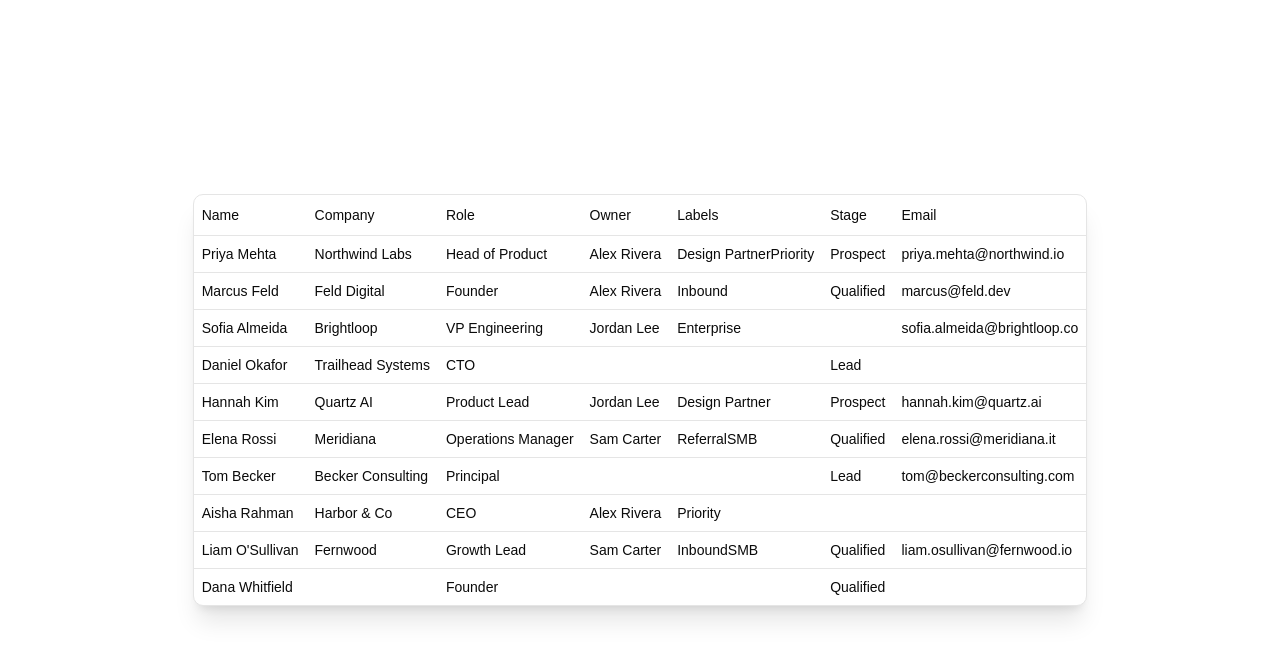
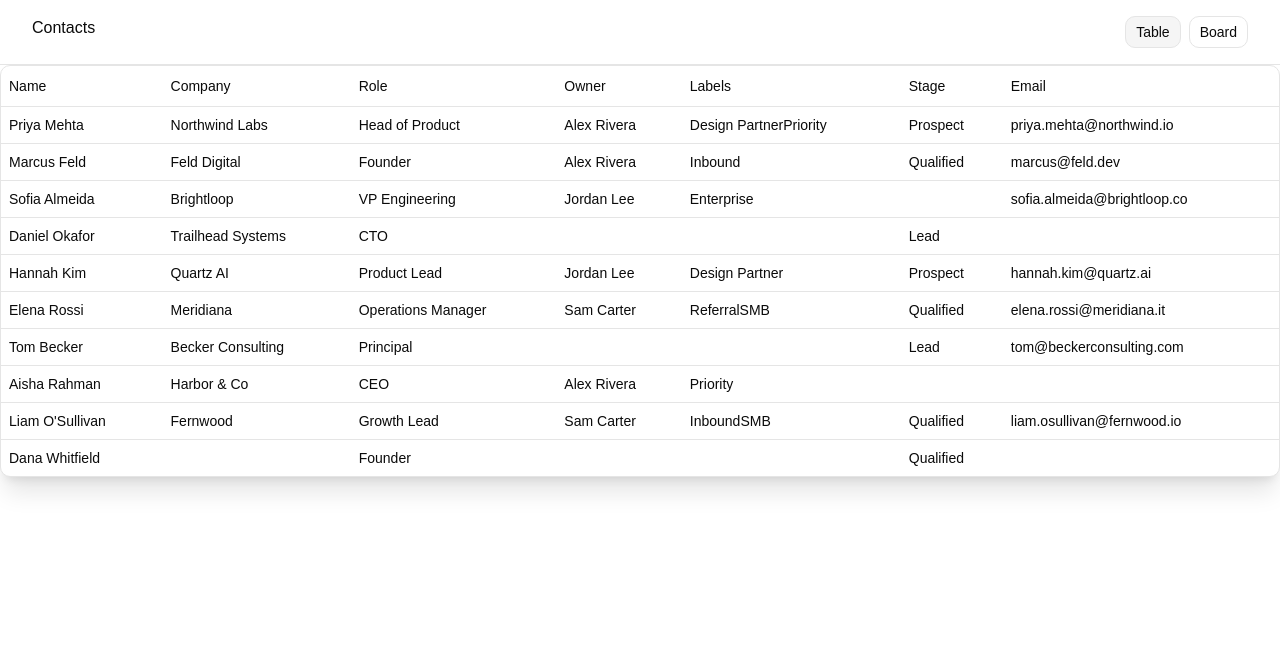
Before and after one commit to LakshayManglani/contacts, a React (Vite) app: page / in a window 1280 px wide. Shown: the top 660 px of the page. Built offline with nearby package versions, Linux system fonts and the light colour scheme.

Commit message:
feat: add board ui

```diff
--- a/src/App.tsx
+++ b/src/App.tsx
@@ -1,11 +1,35 @@
+import { useState } from 'react';
 import ContactTable from '@/components/contacts/ContactTable';
 import AppContainer from '@/components/app/AppContainer';
+import ContactBoard from '@/components/contacts/ContactBoard';
+import { ToggleGroup, ToggleGroupItem } from '@/components/ui/toggle-group';
 
 function App() {
+  const [view, setView] = useState<'table' | 'board'>('table');
+
   return (
-    <AppContainer className="flex items-center justify-center h-dvh">
-      <ContactTable />
-    </AppContainer>
+    <div className="flex flex-col min-h-dvh">
+      <header className="border-b border-border">
+        <AppContainer className="flex py-4 justify-between">
+          <span>Contacts</span>
+
+          <ToggleGroup
+            onValueChange={(value) => {
+              if (value.length === 0) return;
+
+              setView(value[0] as typeof view);
+            }}
+            defaultValue={[view]}
+            variant="outline"
+          >
+            <ToggleGroupItem value="table">Table</ToggleGroupItem>
+
+            <ToggleGroupItem value="board">Board</ToggleGroupItem>
+          </ToggleGroup>
+        </AppContainer>
+      </header>
+      {view === 'table' ? <ContactTable /> : <ContactBoard />}
+    </div>
   );
 }
 
--- /dev/null
+++ b/src/components/contacts/ContactBoard.tsx
@@ -0,0 +1,41 @@
+import { STAGES, type Contact, type Stage } from '@/types/contact';
+import { contacts } from '@/data/contacts';
+import ContactBoardColumn from '@/components/contacts/ContactBoardColumn';
+import AppContainer from '@/components/app/AppContainer';
+
+export default function ContactBoard() {
+  const groups = STAGES.reduce<Record<Stage, Contact[]>>(
+    (acc, stage) => {
+      acc[stage] = [];
+      return acc;
+    },
+    {} as Record<Stage, Contact[]>,
+  );
+
+  const noGroup: Contact[] = [];
+
+  contacts.forEach((contact) => {
+    if (!contact.stage) {
+      noGroup.push(contact);
+      return;
+    }
+
+    groups[contact.stage].push(contact);
+  });
+
+  return (
+    <AppContainer className="flex-1 flex">
+      <div
+        role="group"
+        aria-label="Contacts board"
+        className="flex gap-8 overflow-y-auto flex-1 py-8"
+      >
+        {STAGES.map((stage) => {
+          return <ContactBoardColumn key={stage} stage={stage} contacts={groups[stage]} />;
+        })}
+
+        {noGroup.length > 0 && <ContactBoardColumn stage={'Unassigned'} contacts={noGroup} />}
+      </div>
+    </AppContainer>
+  );
+}
--- /dev/null
+++ b/src/components/contacts/ContactBoardColumn.tsx
@@ -0,0 +1,42 @@
+import type { Contact } from '@/types/contact';
+
+interface ContactBoardColumnProps {
+  stage?: string;
+  contacts: Contact[];
+}
+
+export default function ContactBoardColumn({ stage, contacts }: ContactBoardColumnProps) {
+  return (
+    <section
+      key={stage}
+      aria-labelledby={`stage-${stage}`}
+      className="min-h-48 w-3xs shrink-0 flex flex-col rounded-lg border border-border bg-muted/30"
+    >
+      <div className="flex items-center justify-between border-b px-4 py-3">
+        <h2 id={`stage-${stage}`} className="text-sm font-semibold">
+          {stage}
+        </h2>
+
+        <span className="text-xs text-muted-foreground">{contacts.length}</span>
+      </div>
+
+      <div className="flex flex-1 flex-col gap-2 p-3">
+        {contacts.length > 0 ? (
+          contacts.map((contact) => (
+            <article key={contact.id} className="rounded-md border bg-background p-3">
+              <p className="text-sm font-medium line-clamp-1">{contact.name}</p>
+
+              {contact.company && (
+                <p className="mt-1 text-xs text-muted-foreground line-clamp-1">{contact.company}</p>
+              )}
+            </article>
+          ))
+        ) : (
+          <div className="flex flex-1 items-center justify-center rounded-md border border-dashed p-4">
+            <p className="text-xs text-muted-foreground">No contacts</p>
+          </div>
+        )}
+      </div>
+    </section>
+  );
+}
--- /dev/null
+++ b/src/components/ui/toggle-group.tsx
@@ -0,0 +1,87 @@
+'use client';
+
+import * as React from 'react';
+import { Toggle as TogglePrimitive } from '@base-ui/react/toggle';
+import { ToggleGroup as ToggleGroupPrimitive } from '@base-ui/react/toggle-group';
+import { type VariantProps } from 'class-variance-authority';
+import { cn } from 'cn';
+
+import { toggleVariants } from '@/components/ui/toggle';
+
+const ToggleGroupContext = React.createContext<
+  VariantProps<typeof toggleVariants> & {
+    spacing?: number;
+    orientation?: 'horizontal' | 'vertical';
+  }
+>({
+  size: 'default',
+  variant: 'default',
+  spacing: 2,
+  orientation: 'horizontal',
+});
+
+function ToggleGroup({
+  className,
+  variant,
+  size,
+  spacing = 2,
+  orientation = 'horizontal',
+  children,
+  ...props
+}: ToggleGroupPrimitive.Props &
+  VariantProps<typeof toggleVariants> & {
+    spacing?: number;
+    orientation?: 'horizontal' | 'vertical';
+  }) {
+  return (
+    <ToggleGroupPrimitive
+      data-slot="toggle-group"
+      data-variant={variant}
+      data-size={size}
+      data-spacing={spacing}
+      data-orientation={orientation}
+      style={{ '--gap': spacing } as React.CSSProperties}
+      className={cn(
+        'group/toggle-group flex w-fit flex-row items-center gap-[--spacing(var(--gap))] rounded-lg data-[size=sm]:rounded-[min(var(--radius-md),10px)] data-vertical:flex-col data-vertical:items-stretch',
+        className,
+      )}
+      {...props}
+    >
+      <ToggleGroupContext.Provider value={{ variant, size, spacing, orientation }}>
+        {children}
+      </ToggleGroupContext.Provider>
+    </ToggleGroupPrimitive>
+  );
+}
+
+function ToggleGroupItem({
+  className,
+  children,
+  variant = 'default',
+  size = 'default',
+  ...props
+}: TogglePrimitive.Props & VariantProps<typeof toggleVariants>) {
+  const context = React.useContext(ToggleGroupContext);
+
+  return (
+    <TogglePrimitive
+      data-slot="toggle-group-item"
+      data-variant={context.variant || variant}
+      data-size={context.size || size}
+      data-spacing={context.spacing}
+      className={cn(
+        'shrink-0 group-data-[spacing=0]/toggle-group:rounded-none group-data-[spacing=0]/toggle-group:px-2 focus:z-10 focus-visible:z-10 group-data-[spacing=0]/toggle-group:has-data-[icon=inline-end]:pr-1.5 group-data-[spacing=0]/toggle-group:has-data-[icon=inline-start]:pl-1.5 group-data-horizontal/toggle-group:data-[spacing=0]:first:rounded-l-lg group-data-vertical/toggle-group:data-[spacing=0]:first:rounded-t-lg group-data-horizontal/toggle-group:data-[spacing=0]:last:rounded-r-lg group-data-vertical/toggle-group:data-[spacing=0]:last:rounded-b-lg group-data-horizontal/toggle-group:data-[spacing=0]:data-[variant=outline]:border-l-0 group-data-vertical/toggle-group:data-[spacing=0]:data-[variant=outline]:border-t-0 group-data-horizontal/toggle-group:data-[spacing=0]:data-[variant=outline]:first:border-l group-data-vertical/toggle-group:data-[spacing=0]:data-[variant=outline]:first:border-t',
+        toggleVariants({
+          variant: context.variant || variant,
+          size: context.size || size,
+        }),
+        className,
+      )}
+      {...props}
+    >
+      {children}
+    </TogglePrimitive>
+  );
+}
+
+export { ToggleGroup, ToggleGroupItem };
--- /dev/null
+++ b/src/components/ui/toggle.tsx
@@ -0,0 +1,42 @@
+import { Toggle as TogglePrimitive } from '@base-ui/react/toggle';
+import { cva, type VariantProps } from 'class-variance-authority';
+import { cn } from 'cn';
+
+const toggleVariants = cva(
+  "group/toggle inline-flex items-center justify-center gap-1 rounded-lg text-sm font-medium whitespace-nowrap transition-all outline-none hover:bg-muted hover:text-foreground focus-visible:border-ring focus-visible:ring-[3px] focus-visible:ring-ring/50 disabled:pointer-events-none disabled:opacity-50 aria-invalid:border-destructive aria-invalid:ring-destructive/20 aria-pressed:bg-muted data-[state=on]:bg-muted dark:aria-invalid:ring-destructive/40 [&_svg]:pointer-events-none [&_svg]:shrink-0 [&_svg:not([class*='size-'])]:size-4",
+  {
+    variants: {
+      variant: {
+        default: 'bg-transparent',
+        outline: 'border border-input bg-transparent hover:bg-muted',
+      },
+      size: {
+        default:
+          'h-8 min-w-8 px-2.5 has-data-[icon=inline-end]:pr-2 has-data-[icon=inline-start]:pl-2',
+        sm: "h-7 min-w-7 rounded-[min(var(--radius-md),12px)] px-2.5 text-[0.8rem] has-data-[icon=inline-end]:pr-1.5 has-data-[icon=inline-start]:pl-1.5 [&_svg:not([class*='size-'])]:size-3.5",
+        lg: 'h-9 min-w-9 px-2.5 has-data-[icon=inline-end]:pr-2 has-data-[icon=inline-start]:pl-2',
+      },
+    },
+    defaultVariants: {
+      variant: 'default',
+      size: 'default',
+    },
+  },
+);
+
+function Toggle({
+  className,
+  variant = 'default',
+  size = 'default',
+  ...props
+}: TogglePrimitive.Props & VariantProps<typeof toggleVariants>) {
+  return (
+    <TogglePrimitive
+      data-slot="toggle"
+      className={cn(toggleVariants({ variant, size, className }))}
+      {...props}
+    />
+  );
+}
+
+export { Toggle, toggleVariants };
```
